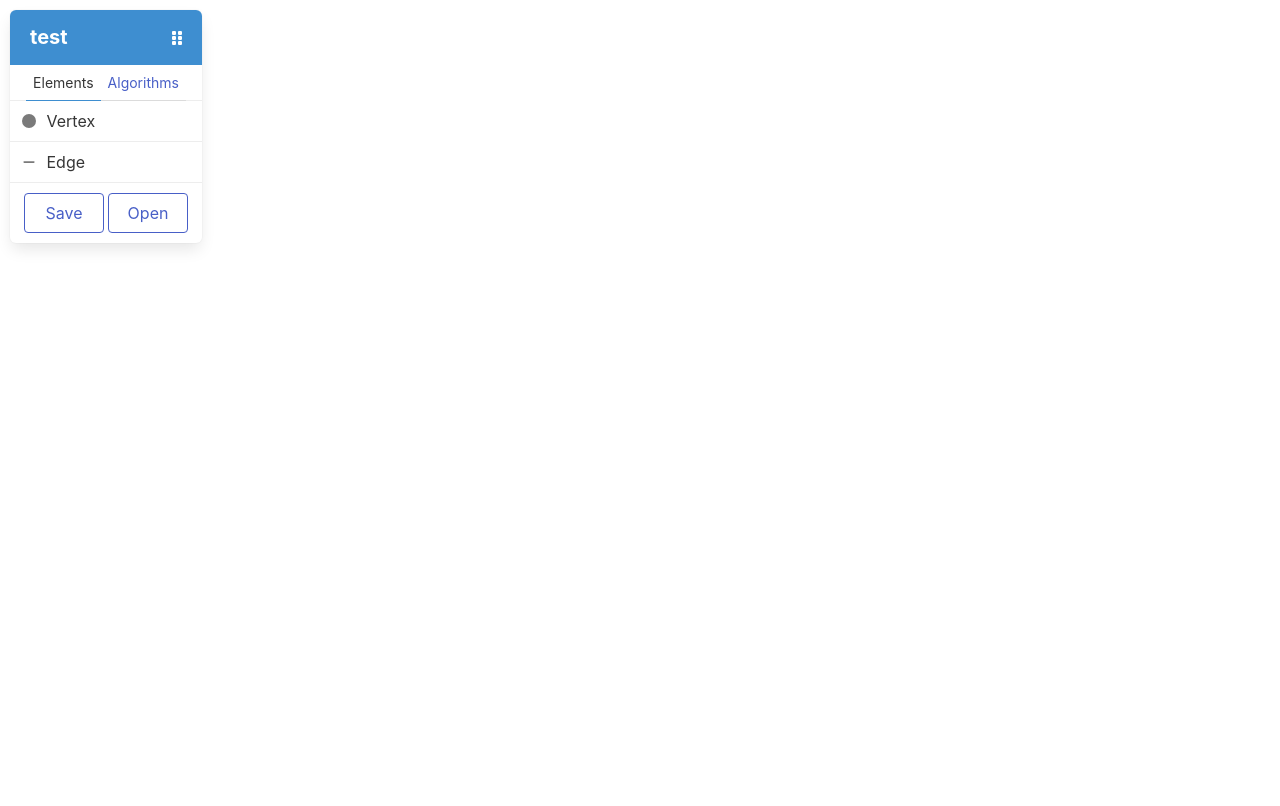
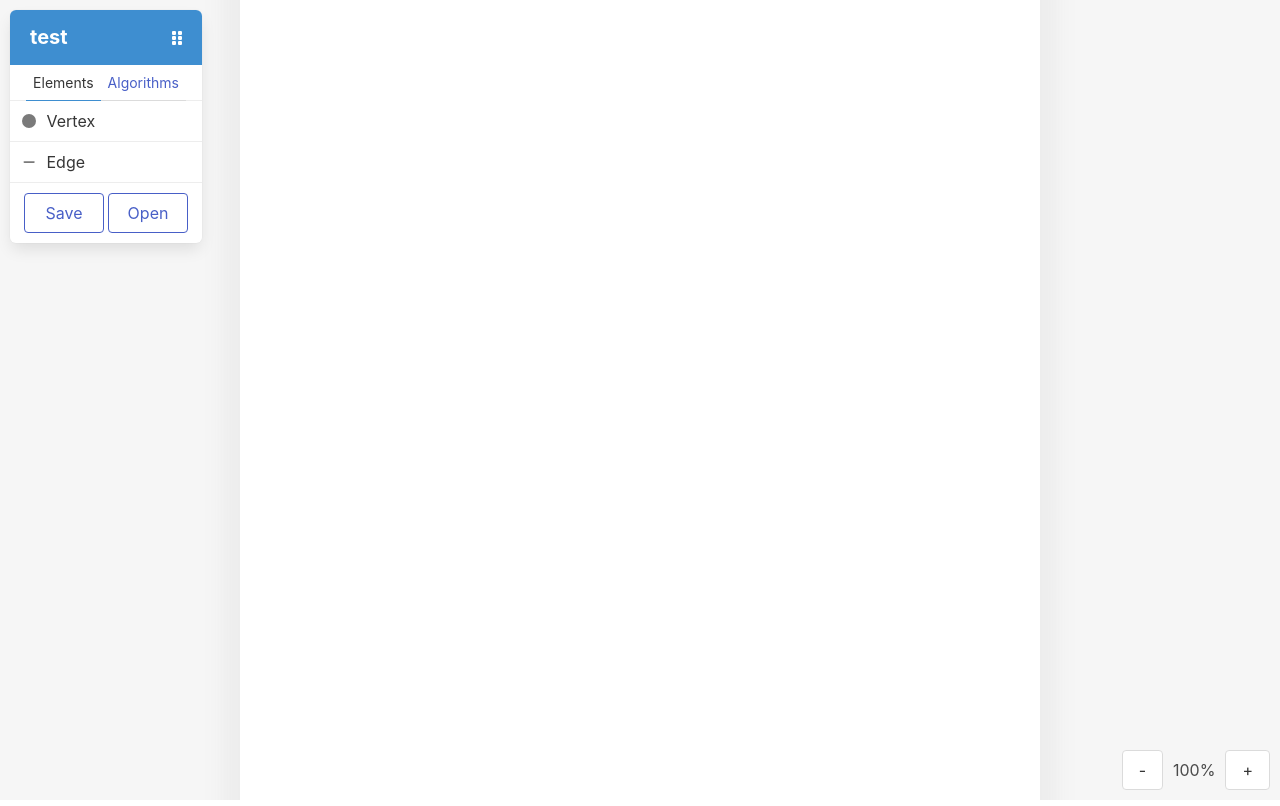
Before and after one commit to AmalAkh/online-graph-editor, a Vue app: page / in a window 1280 px wide. Built offline with nearby package versions, Linux system fonts and the light colour scheme.

Commit message:
Zooming added

```diff
--- a/src/App.vue
+++ b/src/App.vue
@@ -12,12 +12,15 @@ const panel = ref(null);
 const dragElement = ref(null);
 const isPanelMoving = ref(false);
 
+const appInner = ref(null);
+
 const editorDataStore = useEditorDataStore();
 
 
 onMounted(()=>
 {
-
+    editorDataStore.currentEditorHeight = document.documentElement.clientHeight;
+    editorDataStore.currentEditorWidth = document.documentElement.clientWidth;
 })
 function startMovingPanel(e)
 {
@@ -83,21 +86,36 @@ function selectNewElement(name)
 
   editorDataStore.newElementName = name;
 }
+//get absolute position without effect of zooming
+function getPosition(x,y)
+{
+  return [(x+appInner.value.scrollLeft)/editorDataStore.zoom, y];
+}
+
+const svgCanvas = ref(null);
+const editorWidth = ref(800);
+const editorHeight = ref(1500);
 function addElement(e)
 {
 
   if(editorDataStore.newElementName == "edge")
   {
+    //if it is edge cant add to empty space
     editorDataStore.newElementName = "";
 
   }
 
   if(editorDataStore.draggingMode == "new_element")
   {
+    //adding new element
     switch(editorDataStore.newElementName)
     {
       case "Vertex":
-        editorDataStore.$patch({currentElements:[...editorDataStore.currentElements, new Vertex(e.clientX, e.clientY)]});
+        let box = svgCanvas.value.getBoundingClientRect();
+        console.log(`${e.clientX} ${box.x}`);
+        let x = (e.clientX - box.x)/editorDataStore.zoom;
+        let y = (e.clientY - box.y)/editorDataStore.zoom;
+        editorDataStore.$patch({currentElements:[...editorDataStore.currentElements, new Vertex(x, y)]});
       break;
       case "Edge":
 
@@ -115,7 +133,7 @@ function addElement(e)
 </script>
 
 <template>
-  <div style="width:100%;" @mousemove.stop="movePanel" @mouseup.prevent.stop="stopMovingPanel">
+  <div ref="appInner" class="app-inner" style="width:100%;" @mousemove.stop="movePanel" @mouseup.prevent.stop="stopMovingPanel">
     <nav ref="panel" class="panel is-info instruments-panel" :style="{top:`${panelY}px`, left:`${panelX}px`}">
       <div class="panel-heading">
           <p>
@@ -150,7 +168,12 @@ function addElement(e)
           </button>
         </div>
       </nav>
-      <svg @click="addElement">
+      <div class="zoom-panel">
+        <button class="button" @click.stop="editorDataStore.zoomout">-</button>
+        <p>{{ editorDataStore.editorZoom }}%</p>
+        <button class="button" @click.stop="editorDataStore.zoomin">+</button>
+      </div>
+      <svg class="main-canvas" ref="svgCanvas" :height="editorHeight*editorDataStore.zoom" :width="editorWidth*editorDataStore.zoom" @click="addElement">
 
         <component v-for="element in editorDataStore.currentElements" :is="availableElements.get(element.name).component" :element="element"></component>
 
--- a/src/app.scss
+++ b/src/app.scss
@@ -11,11 +11,43 @@
   flex-direction: row;
 
 }
+.app-inner
+{
+  overflow: scroll;
+  background-color: #f6f6f6;
+  display: flex;
+  align-items: center;
+  justify-content: center;
+  box-sizing: border-box;
+
+  svg.main-canvas
+  {
+    background-color: white;
+
+    box-shadow: 0px 1px 20px 18px #ededed;
+    flex-shrink: 0;
+
+  }
+}
+.zoom-panel
+{
+  display: flex;
+  position: fixed;
+  bottom: 10px;
+  right: 10px;
+  align-items: center;
+  p
+  {
+    flex: none;
+    margin-left: 10px;
+    margin-right: 10px;
+  }
+}
 .instruments-panel
   {
     -webkit-user-select: none; /* Safari */
-  -ms-user-select: none; /* IE 10 and IE 11 */
-  user-select: none;
+    -ms-user-select: none; /* IE 10 and IE 11 */
+    user-select: none;
     background-color: white;
     position: absolute;
     top:10px;
@@ -51,9 +83,3 @@
     }
 
   }
-
-svg
-{
-    width:100%;
-    height:100%;
-}
--- a/src/components/EdgeSVG.vue
+++ b/src/components/EdgeSVG.vue
@@ -26,16 +26,44 @@ function getStrokeColor()
 function startMovingBezierPoint(e)
 {
     editorDataStore.draggingMode = "edge";
-    editorDataStore.selectedElement.bezierPointX = e.clientX;
-    editorDataStore.selectedElement.bezierPointY = e.clientY;
+    //editorDataStore.selectedElement.bezierPointX = e.clientX;
+    //editorDataStore.selectedElement.bezierPointY = e.clientY;
 }
+const bezierPointX = computed(()=>
+{
+    if(editorDataStore.selectedElement?.id == props.element.id && editorDataStore.draggingMode == "edge")
+    {
+        return props.element.bezierPointX ;
+    }else if(editorDataStore.selectedElement?.id == props.element.id)
+    {
+        return props.element.bezierPointX
+    }else
+    {
+        return props.element.bezierPointX * editorDataStore.zoom;
+    }
+})
+const bezierPointY = computed(()=>
+{
+    if(editorDataStore.selectedElement?.id == props.element.id && editorDataStore.draggingMode == "edge")
+    {
+
+        return props.element.bezierPointY;
+    }else if(editorDataStore.selectedElement?.id == props.element.id)
+    {
+        return props.element.bezierPointY
+    }else
+    {
+
+        return props.element.bezierPointY  * editorDataStore.zoom;
+    }
+})
 
 </script>
 <template>
 
 
-    <path class="edge" :class="{'selected':editorDataStore.selectedElement?.id == props.element.id}"  @click.stop="select"  :d="`M ${element.x[0]} ${element.y[0]} Q ${element.bezierPointX} ${element.bezierPointY} ${element.x[1]} ${element.y[1]}`" stroke-width="5" fill="none" />
-    <circle class="bezier-point" :class="{'active':editorDataStore.selectedElement?.id == props.element.id && editorDataStore.draggingMode == 'edge'}" @mousedown="startMovingBezierPoint" v-show="editorDataStore.selectedElement?.id == element.id"  :cx="element.bezierPointX" :cy="element.bezierPointY" stroke="gray"  r="7"  fill="white" />
+    <path class="edge" :class="{'selected':editorDataStore.selectedElement?.id == props.element.id}"  @click.stop="select"  :d="`M ${element.x[0]*editorDataStore.zoom} ${element.y[0]*editorDataStore.zoom} Q ${element.bezierPointX*editorDataStore.zoom} ${element.bezierPointY*editorDataStore.zoom} ${element.x[1]*editorDataStore.zoom} ${element.y[1]*editorDataStore.zoom}`" :stroke-width="5*editorDataStore.zoom" fill="none" />
+    <circle class="bezier-point" :class="{'active':editorDataStore.selectedElement?.id == props.element.id && editorDataStore.draggingMode == 'edge'}" @mousedown="startMovingBezierPoint" v-show="editorDataStore.selectedElement?.id == element.id"  :cx="bezierPointX" :cy="bezierPointY" stroke="gray"  r="7"  fill="white" />
 </template>
 <style lang="scss" scoped>
 .bezier-point
--- a/src/components/VertexSVG.vue
+++ b/src/components/VertexSVG.vue
@@ -44,5 +44,5 @@ function getStrokeWidth()
 
 </script>
 <template>
-    <circle @click.stop="select" :cx="element.x" :cy="element.y" stroke="red" :stroke-width="getStrokeWidth()" r="8"  fill="black" />
+    <circle @click.stop="select" :cx="editorDataStore.zoom * element.x" :cy="editorDataStore.zoom*element.y" stroke="red" :stroke-width="getStrokeWidth()" :r="8*editorDataStore.zoom"  fill="black" />
 </template>
--- a/src/stores/editor-data-store.js
+++ b/src/stores/editor-data-store.js
@@ -2,7 +2,37 @@ import { defineStore } from "pinia";
 
 let useEditorDataStore = defineStore("editor-data-store",
 {
-    state:()=>({selectedElement:null, currentElements:[], draggingMode:"", newElementName:""})
+    state:()=>({selectedElement:null, currentElements:[], draggingMode:"", newElementName:"", zoom:1}),
+    getters:
+    {
+        editorZoom:(state)=>
+        {
+
+
+            return Math.round(state.zoom*100)
+        },
+        editorWidth:(state)=>
+        {
+            return 400;
+        },
+        editorHeight:(state)=>
+        {
+            return 400;
+        }
+
+    },
+    actions:
+    {
+        zoomin()
+        {
+            this.zoom+=0.1;
+
+        },
+        zoomout()
+        {
+            this.zoom-=0.1
+        }
+    }
 });
 
 export default useEditorDataStore;
--- a/src/style.scss
+++ b/src/style.scss
@@ -2,3 +2,7 @@ html,body
 {
     height:100%;
 }
+html
+{
+    overflow: hidden;
+}
```
